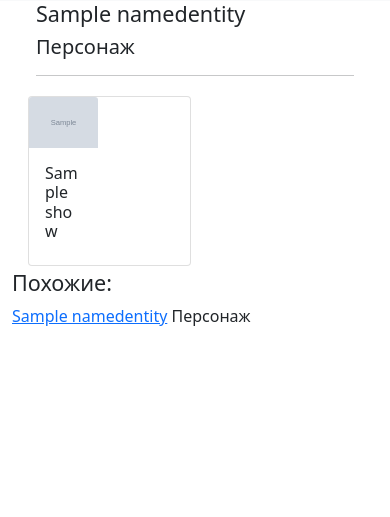
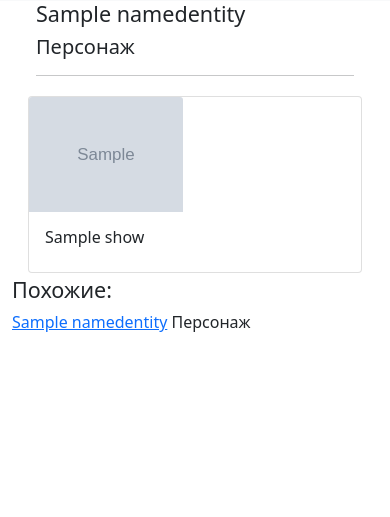
Before and after one commit to antonkoatl/myshows, a Django app: template myshows/templates/myshows/namedentity_detail.html in a window 390 px wide; the page is wider, and only the part inside the window is pictured. Shown: the part 69-586 px from the top of that part. Run offline with Django 3.2, Linux system fonts and the light colour scheme; tables that the repository leaves empty hold one stand-in row (values such as "Sample post"); the template is opened without the code that fills it: values that come from a table or form of the project are taken from there, most other values are stand-ins (such as "Sample title", 1, 10 or a date in 2020); grey boxes marked "Sample" are stand-in pictures; some libraries are stand-ins or nearby versions.

Commit message:
Fix Entity layout

```diff
--- a/myshows/templates/myshows/namedentity_detail.html
+++ b/myshows/templates/myshows/namedentity_detail.html
@@ -9,10 +9,10 @@
                 <hr>
             </div>
         </div>
-        <div id="masonry" class="row row-cols-2">
+        <div id="masonry" class="row">
             {% for show in shows %}
-                <div class="col p-1">
-                    <div class="card">
+                <div class="col-md-6 p-1">
+                    <div class="card" >
                         <div class="row row-cols-2">
                             <div class="col">
                                 <a href="{% url 'detail' show.id %}">
@@ -22,10 +22,12 @@
                                     <h6 class="card-title">{{ show.get_title_ru }}</h6>
                                 </div>
                             </div>
-                            <div class="col-6">
-                                {% for data in show.display_data %}
-                                    <p>...{{ data|safe }}...</p>
-                                {% endfor %}
+                            <div class="col">
+                                <div class="card-body">
+                                    {% for data in show.display_data %}
+                                        <p>...{{ data|safe }}...</p>
+                                    {% endfor %}
+                                </div>
                             </div>
                         </div>
                     </div>
@@ -33,7 +35,7 @@
             {% endfor %}
             {% for occurence in object.namedentityoccurrence_set.all %}
                 {% if occurence.content_type.model == "article" %}
-                    <div class="col p-1">
+                    <div class="col-md-6 p-1">
                         <div class="card">
                             <div class="row row-cols-2">
                                 <div class="col" style="max-width: 12rem;">
```
